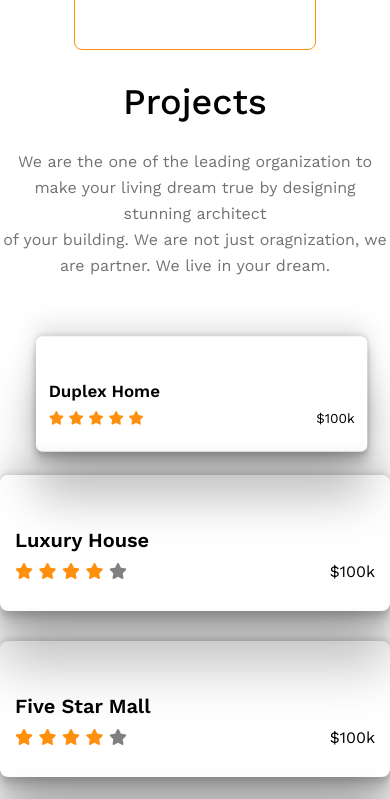
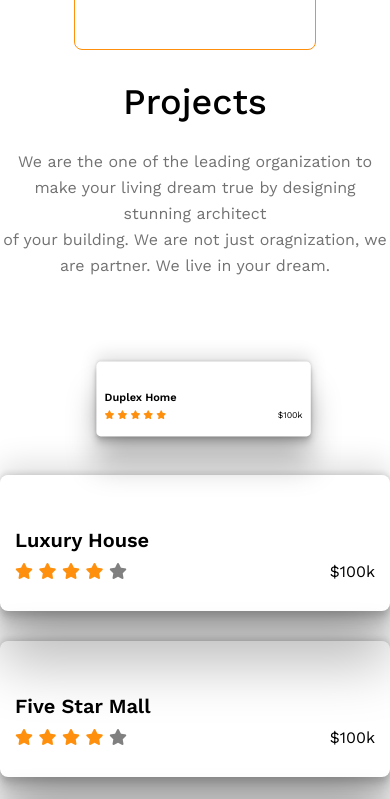
Before and after one commit to MohammadRafin/assignment2, a plain HTML site: page index.html in a window 390 px wide. In both pictures the pointer is over the element 195 px from the left and 5937 px from the top of the page. Shown: the part 5560-6359 px from the top of the page. Drawn offline with nearby package versions, Linux system fonts and the light colour scheme.

Commit message:
assignment last

```diff
--- a/index.html
+++ b/index.html
@@ -5,14 +5,12 @@
     <meta http-equiv="X-UA-Compatible" content="IE=edge">
     <meta name="viewport" content="width=device-width, initial-scale=1.0">
     <title>G3 Architects</title>
-    <!-- Google Font  -->
     <link rel="preconnect" href="https://fonts.googleapis.com">
 <link rel="preconnect" href="https://fonts.gstatic.com" crossorigin>
 <link href="https://fonts.googleapis.com/css2?family=Work+Sans:wght@300;400;500;600;700;800;900&display=swap" rel="stylesheet">
 
-    <!-- Font Aesome   -->
-    <script src="https://kit.fontawesome.com/cc3a6d3a6c.js" crossorigin="anonymous"></script>
-    <!-- Style file  -->
+ <script src="https://kit.fontawesome.com/cc3a6d3a6c.js" crossorigin="anonymous"></script>
+
     <link rel="stylesheet" href="style.css">
 </head>
 <body>
@@ -285,8 +283,6 @@
 
     </main>
 
-
-
     <footer>
         <div class="container">
             <div class="footer">
--- a/style.css
+++ b/style.css
@@ -218,7 +218,6 @@ input{
     font-size: 25px;
     text-transform: capitalize;
 }
-/* Feature Blog Title Style Part end  */
 /* Fact Style Part Start  */
 #fact-part{
     padding-top: 68px;
@@ -354,12 +353,9 @@ Footer Part Style
     color: #424242;
 
 }
-
-
 /*---------------------
- Media Query CSS Part
+ Media Query
  ---------------------- */
-
  /* Responsive for Mobile Device  */
  @media only screen and (max-width: 576px) {
     .container{
@@ -381,7 +377,6 @@ Footer Part Style
         line-height: 20px;
         margin-left: 10px;
     }
-
 
     #toggle-bar{
         display: block;
@@ -536,7 +531,7 @@ Footer Part Style
         gap: 30px;
     }
     .project:hover{
-        transform: scale(85%) translate(2%, 20px);
+        transform: scale(55%) translate(4%, 40px);
     }
     #sponsor-part {
         padding-top: 30px;
```
